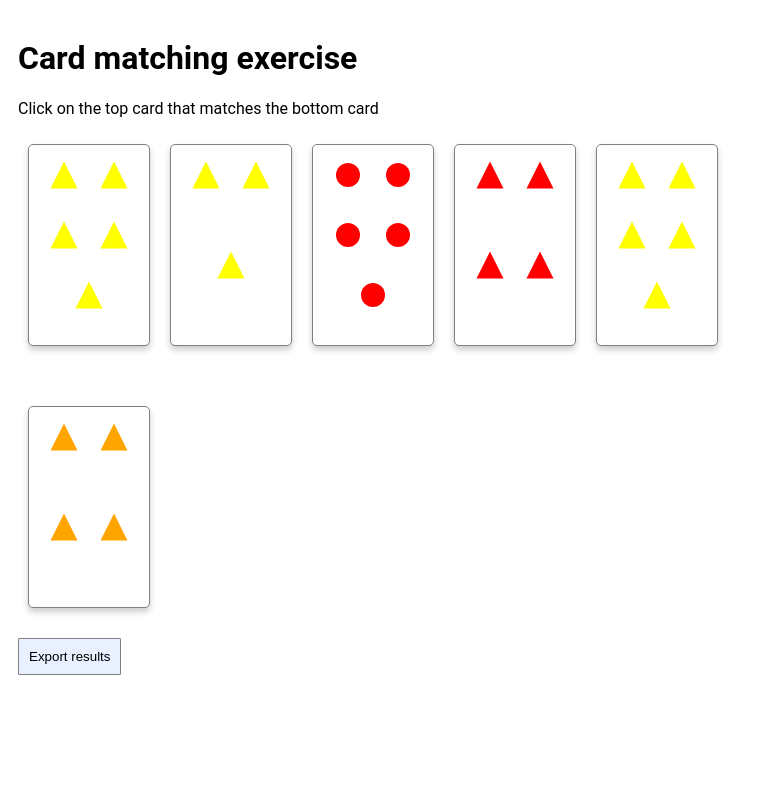
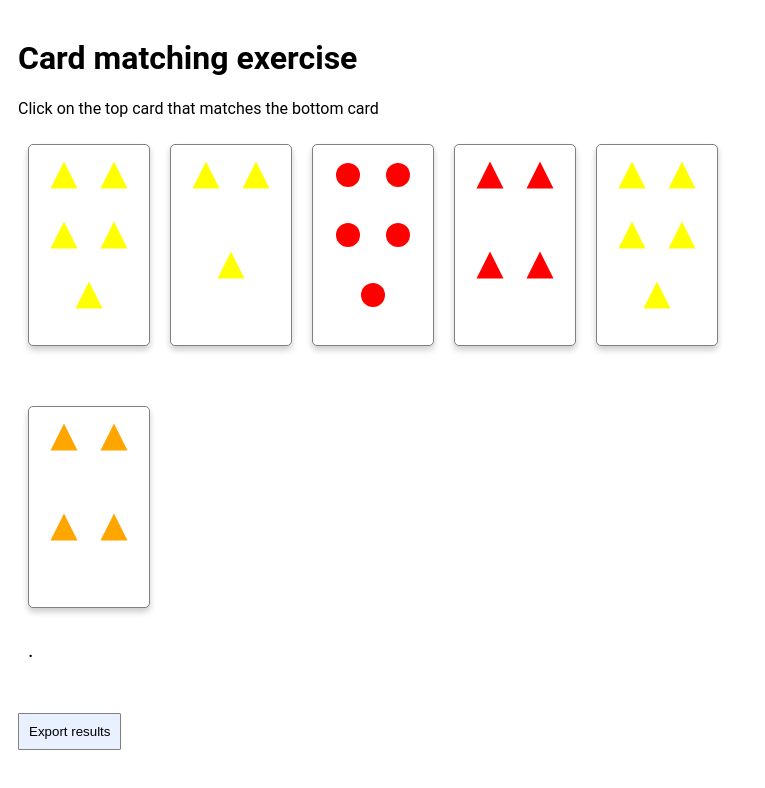
Before and after one commit to nrimsky/cardmatching, a React (Create React App) app: page / in a window 1280 px wide. Shown: the top 788 px of the page, without its empty margins (0-765 px from the left). Built offline with nearby package versions, Linux system fonts and the light colour scheme.

Commit message:
Add message

```diff
--- a/src/App.css
+++ b/src/App.css
@@ -60,3 +60,9 @@ button.export:hover {
   background-color: #d9e0ff;
   cursor: pointer;
 }
+
+.message {
+  margin-top: 20px;
+  padding: 10px;
+  font-size: 21px;
+}
--- a/src/App.js
+++ b/src/App.js
@@ -13,6 +13,7 @@ function App() {
     timeElapsed: 0,
   }]);
   const [startTime, setStartTime] = useState(null);
+  const [message, setMessage] = useState('.');
 
   useEffect(() => {
     const newRule = generateRule();
@@ -78,12 +79,14 @@ function App() {
                 newResults[newResults.length - 1].nCorrect++;
                 return newResults;
               });
+              setMessage('Correct!');
             } else {
               setResults(prevResults => {
                 const newResults = [...prevResults];
                 newResults[newResults.length - 1].nIncorrect++;
                 return newResults;
               });
+              setMessage('Incorrect!');
             }
             const newDeck = generateDeck(rule);
             setCards(newDeck);
@@ -93,6 +96,7 @@ function App() {
       <div className='bottom-card'>
         <Card {...cards[cards.length - 1]} />
       </div>
+      <p className='message'>{message}</p>
       <button className='export' onClick={exportResults}>Export results</button>
     </div>
   );
```
